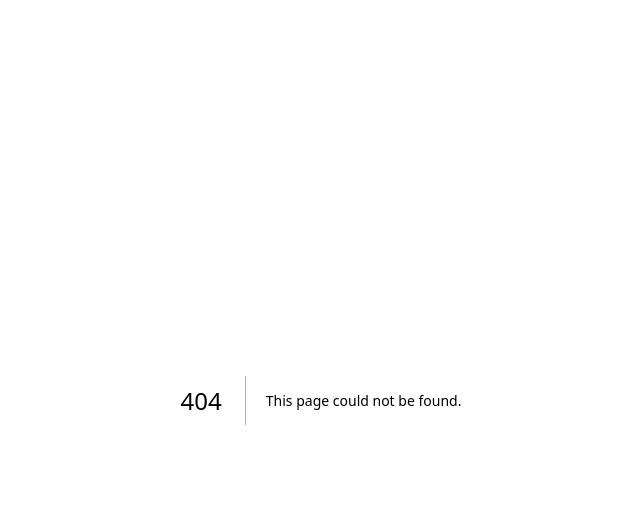
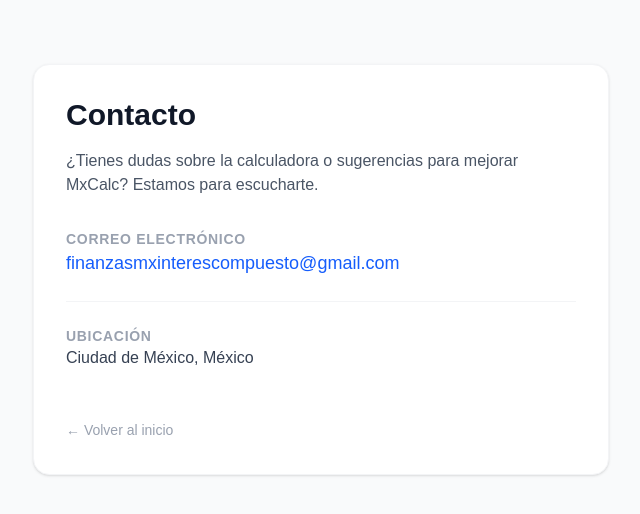
Before and after one commit to alejandrohuerga/finanzanode-mx, a Next.js app: page /contacto in a window 1280 px wide. Before the commit this address had no page. Shown: the top 514 px of the page, without its empty margins (319-959 px from the left). Built offline with nearby package versions, Linux system fonts and the light colour scheme.

Commit message:
feat: :zap: Página contacto y footer
Se ha agregado la página de contacto y editado el footer

```diff
--- /dev/null
+++ b/src/app/contacto/page.tsx
@@ -0,0 +1,31 @@
+export default function ContactoPage() {
+  return (
+    <main className="min-h-screen bg-gray-50 py-16 px-4">
+      <div className="max-w-xl mx-auto bg-white p-8 rounded-2xl shadow-sm border border-gray-100">
+        <h1 className="text-3xl font-bold text-gray-900 mb-4">Contacto</h1>
+        <p className="text-gray-600 mb-8">
+          ¿Tienes dudas sobre la calculadora o sugerencias para mejorar MxCalc?
+          Estamos para escucharte.
+        </p>
+
+        <div className="space-y-6">
+          <div>
+            <h2 className="text-sm font-semibold text-gray-400 uppercase tracking-wider">Correo Electrónico</h2>
+            <p className="text-lg font-medium text-blue-600">finanzasmxinterescompuesto@gmail.com</p>
+          </div>
+
+          <div className="pt-6 border-t border-gray-100">
+            <h2 className="text-sm font-semibold text-gray-400 uppercase tracking-wider">Ubicación</h2>
+            <p className="text-gray-700">Ciudad de México, México</p>
+          </div>
+        </div>
+
+        <footer className="mt-12">
+          <a href="/" className="text-sm text-gray-400 hover:text-blue-600 transition-colors">
+            ← Volver al inicio
+          </a>
+        </footer>
+      </div>
+    </main>
+  );
+}
--- a/src/app/page.tsx
+++ b/src/app/page.tsx
@@ -100,7 +100,7 @@
             <div className="mt-6 flex justify-center space-x-6 text-sm">
               <a href="/privacidad" className="text-blue-600 hover:underline">Privacidad</a>
               <a href="/guia" className="text-blue-600 hover:underline">Guía de Inversión</a>
-              <a href="finanzasmxinterescompuesto@gmail.com" className="text-blue-600 hover:underline">Contacto</a>
+              <a href="/contacto" className="text-blue-600 hover:underline">Contacto</a>
             </div>
             <p className="mt-8 text-xs text-gray-300">
               © 2026 MxCalc. Los cálculos son estimaciones y no constituyen asesoría financiera legal.
```
